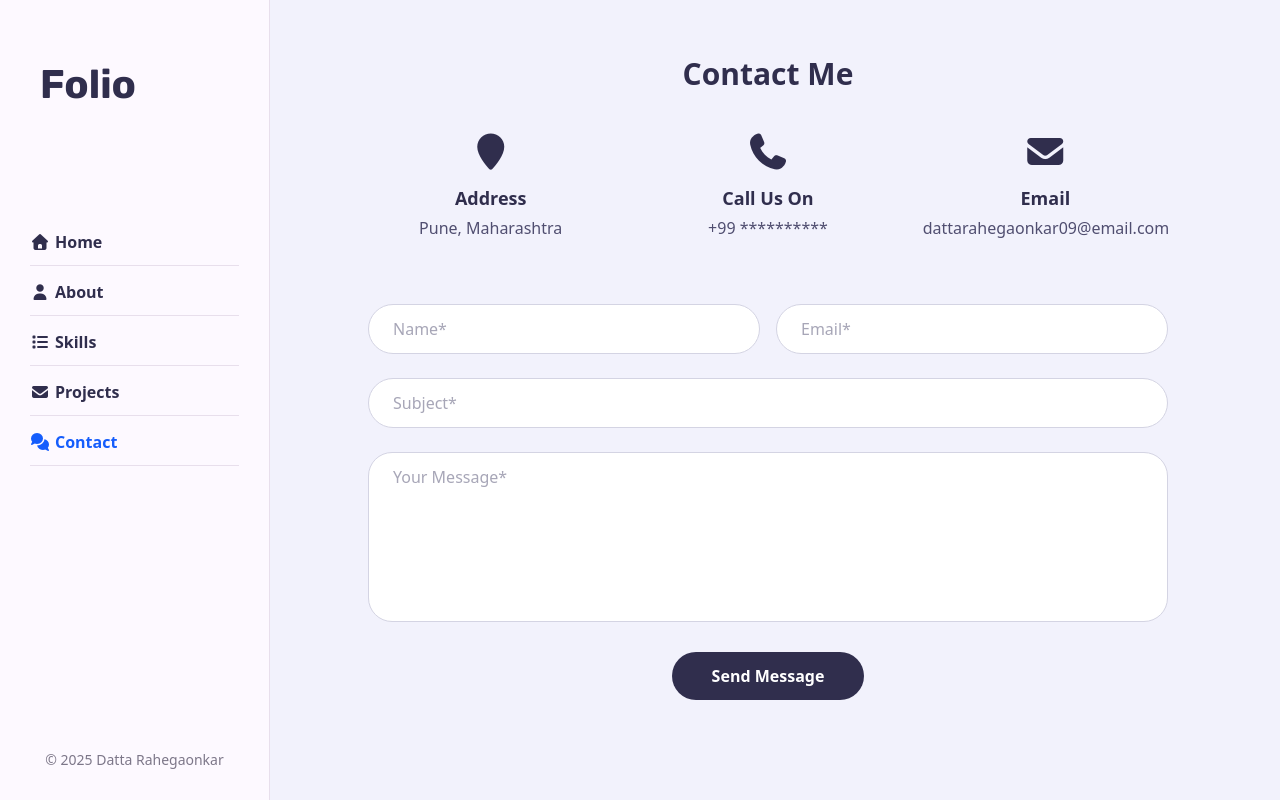
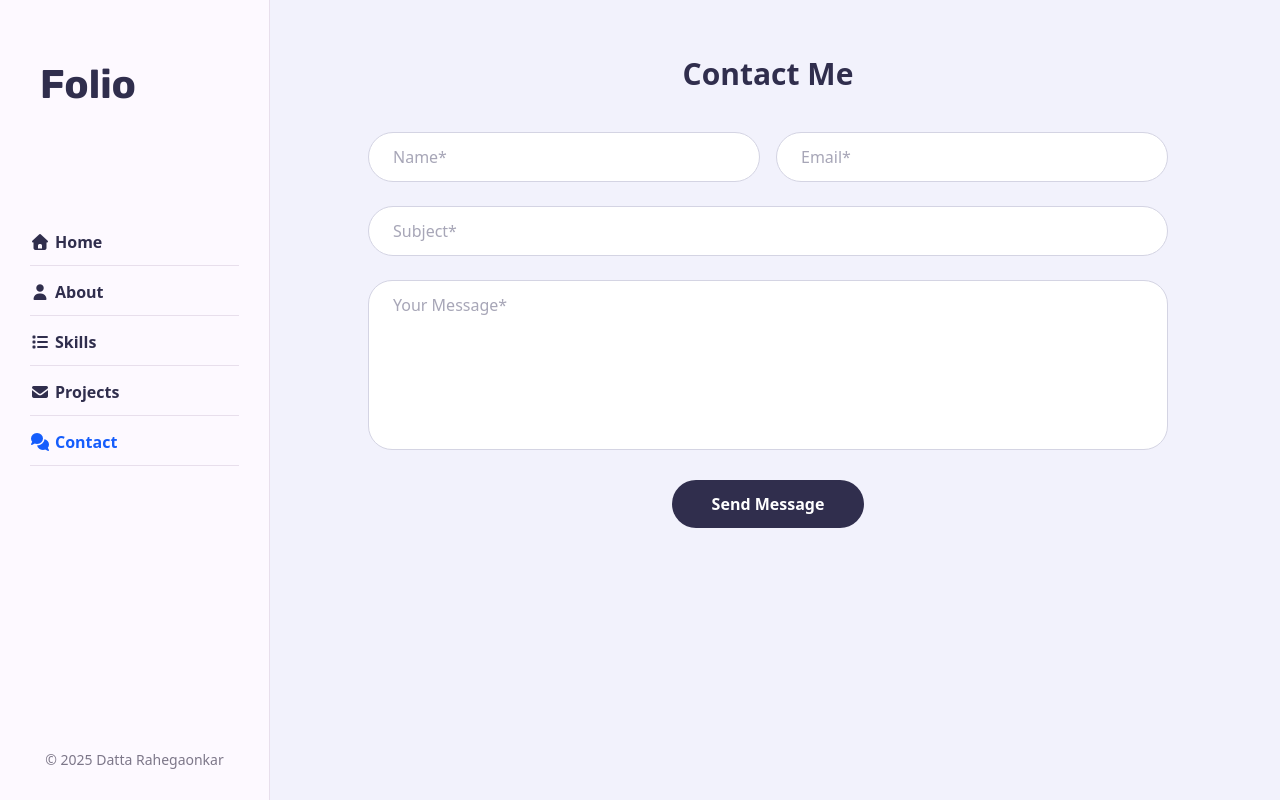
Before and after one commit to DattaRahegaonkar/Port-Folio, a React (Vite) app: page /contact in a window 1280 px wide. Built offline with nearby package versions, Linux system fonts and the light colour scheme.

Commit message:
Added Code

```diff
--- a/src/components/Sidebar.jsx
+++ b/src/components/Sidebar.jsx
@@ -79,7 +79,7 @@ const Sidebar = () => {
 
           {/* Copyright */}
           <div className="mt-10 text-center text-sm text-[#7d7789]">
-            © {new Date().getFullYear()} Datta Rahegaonkar
+            © {new Date().getFullYear()} <Link to="/"> Datta Rahegaonkar </Link>
           </div>
         </div>
       </aside>
--- a/src/pages/About.jsx
+++ b/src/pages/About.jsx
@@ -31,10 +31,10 @@ export default function About() {
                 Website :
                 <span className="font-normal text-[#504e70]"> Datta Rahegaonkar</span>
               </p>
-              <p className="border-b border-gray-300 pb-2 font-semibold text-[#302e4d]">
+              {/* <p className="border-b border-gray-300 pb-2 font-semibold text-[#302e4d]">
                 Email :
                 <span className="font-normal text-[#504e70]"> dattarahegaonkar09@gmail.com</span>
-              </p>
+              </p> */}
               <p className="border-b border-gray-300 pb-2 font-semibold text-[#302e4d]">
                 Degree :
                 <span className="font-normal text-[#504e70]"> Bachelor of Engineering (B.E)</span>
--- a/src/pages/Contact.jsx
+++ b/src/pages/Contact.jsx
@@ -35,7 +35,7 @@ export default function Contact() {
         </div>
 
         {/* Contact Info */}
-        <div className="flex flex-wrap justify-between text-center gap-y-12 mb-16">
+        {/* <div className="flex flex-wrap justify-between text-center gap-y-12 mb-16">
           <div className="w-full sm:w-1/3 px-4">
             <div className="text-4xl mb-3">
               <i className="fa fa-map-marker" />
@@ -57,7 +57,7 @@ export default function Contact() {
             <h4 className="text-lg font-bold mb-1">Email</h4>
             <p className="text-[#504e70]">dattarahegaonkar09@email.com</p>
           </div>
-        </div>
+        </div> */}
 
         {/* Contact Form */}
         <form
```
